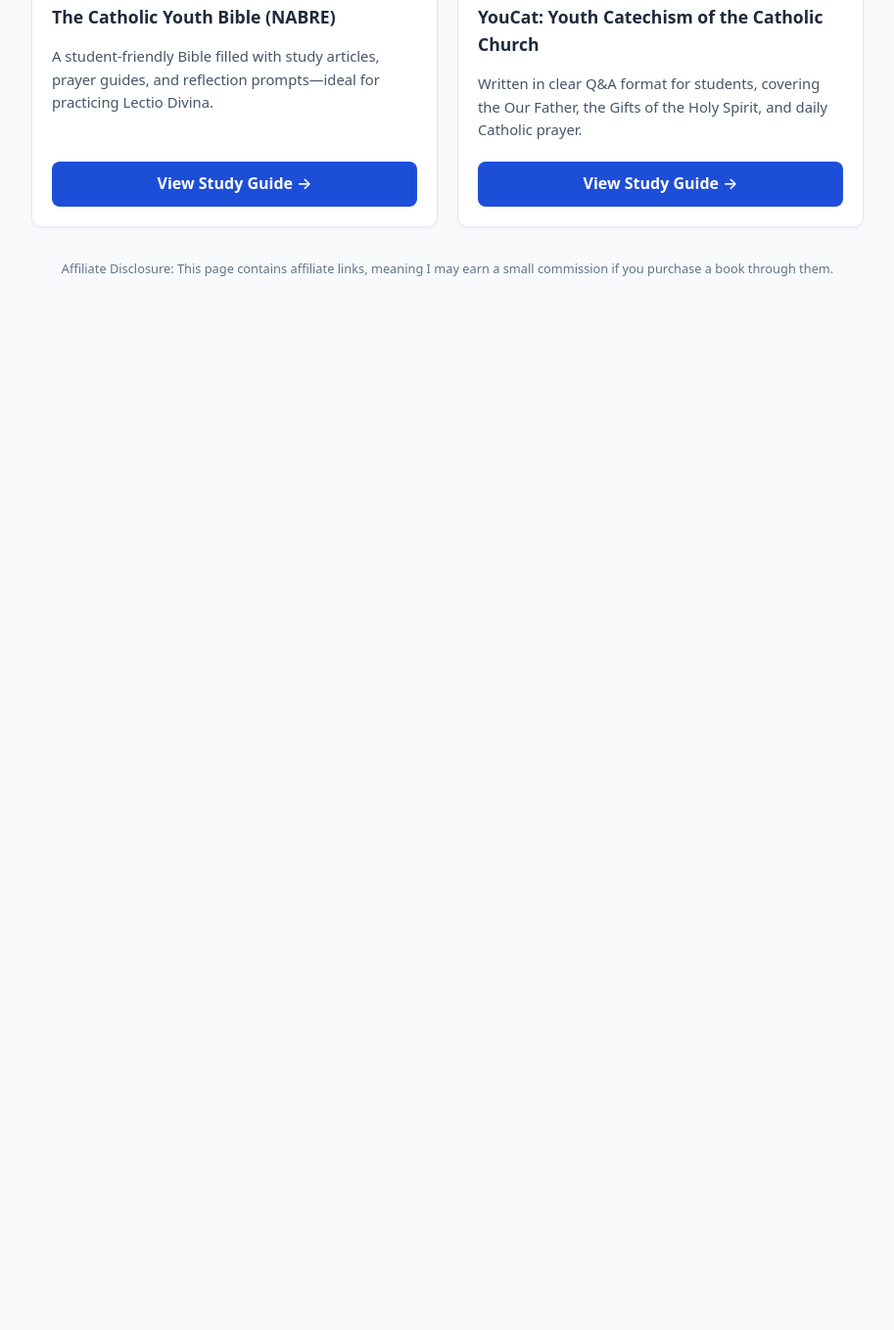
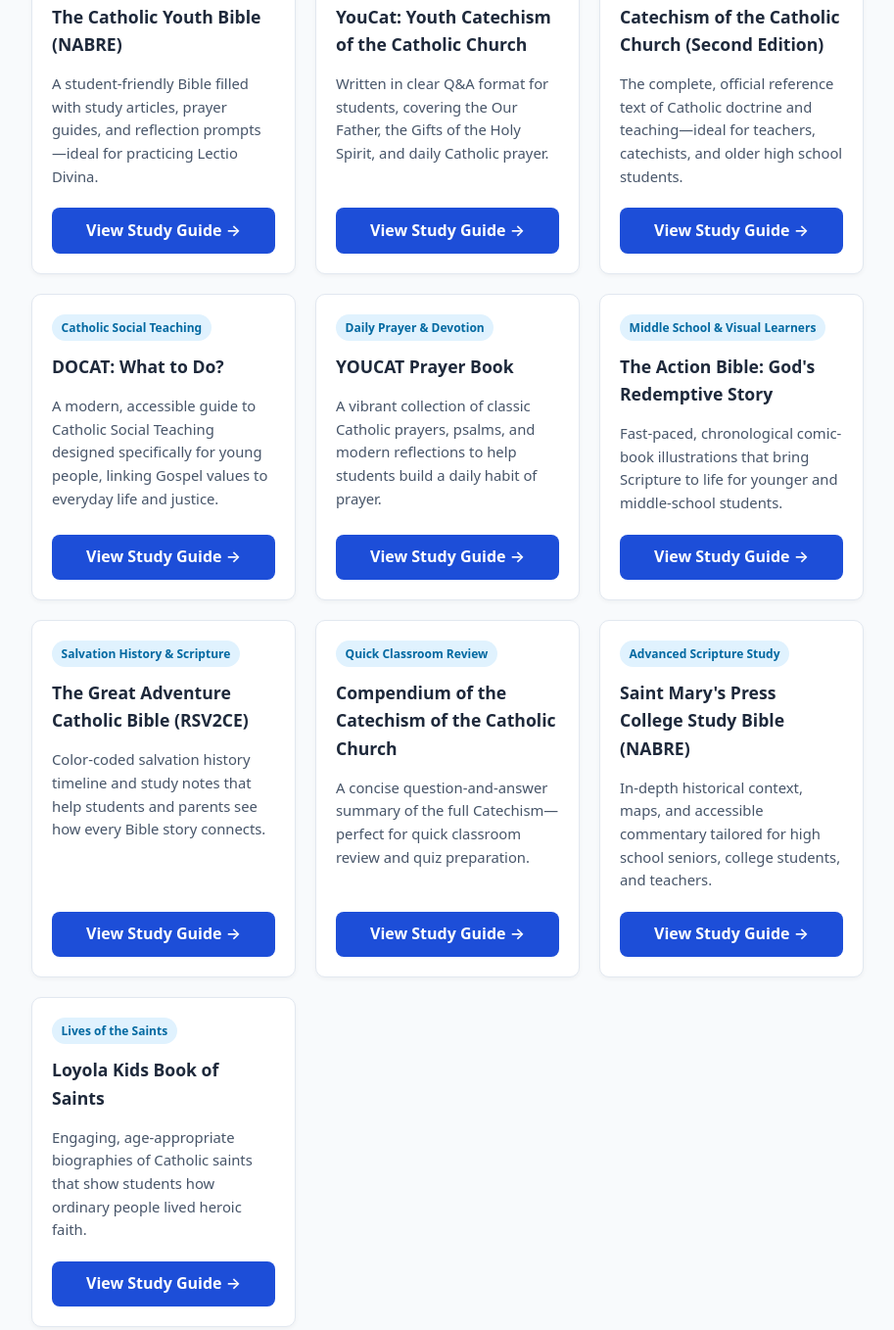
Before and after one commit to njoy-mund/catholic-game-students, a plain HTML site: page resources.html in a window 1280 px wide. Shown: the part 309-1667 px from the top of the page at 98% size, without its empty margins (183-1096 px from the left). Before the commit the page ends 800 px from the top, so only its background shows below. Drawn offline with Linux system fonts and the light colour scheme.

Commit message:
Add multiple book cards to resources.html
Added multiple book cards with titles and descriptions for various Catholic resources.

```diff
--- a/resources.html
+++ b/resources.html
@@ -115,9 +115,7 @@
         <!-- Replace # with your affiliate link once approved -->
         <a href="#" target="_blank" rel="noopener noreferrer" class="buy-btn">View Study Guide →</a>
       </div>
-      <!-- END BOOK CARD -->
-
-      <!-- BOOK CARD 2 -->
+  <!-- BOOK CARD 2 -->
       <div class="book-card">
         <div>
           <span class="chapter-tag">Chapter 9: Prayer &amp; Holy Spirit</span>
@@ -128,8 +126,89 @@
         <a href="#" target="_blank" rel="noopener noreferrer" class="buy-btn">View Study Guide →</a>
       </div>
 
+      <!-- BOOK CARD 3 -->
+      <div class="book-card">
+        <div>
+          <span class="chapter-tag">Teacher &amp; High School Reference</span>
+          <h3>Catechism of the Catholic Church (Second Edition)</h3>
+          <p>The complete, official reference text of Catholic doctrine and teaching—ideal for teachers, catechists, and older high school students.</p>
+        </div>
+        <a href="#" target="_blank" rel="noopener noreferrer" class="buy-btn">View Study Guide →</a>
+      </div>
+
+      <!-- BOOK CARD 4 -->
+      <div class="book-card">
+        <div>
+          <span class="chapter-tag">Catholic Social Teaching</span>
+          <h3>DOCAT: What to Do?</h3>
+          <p>A modern, accessible guide to Catholic Social Teaching designed specifically for young people, linking Gospel values to everyday life and justice.</p>
+        </div>
+        <a href="#" target="_blank" rel="noopener noreferrer" class="buy-btn">View Study Guide →</a>
+      </div>
+
+      <!-- BOOK CARD 5 -->
+      <div class="book-card">
+        <div>
+          <span class="chapter-tag">Daily Prayer &amp; Devotion</span>
+          <h3>YOUCAT Prayer Book</h3>
+          <p>A vibrant collection of classic Catholic prayers, psalms, and modern reflections to help students build a daily habit of prayer.</p>
+        </div>
+        <a href="#" target="_blank" rel="noopener noreferrer" class="buy-btn">View Study Guide →</a>
+      </div>
+
+      <!-- BOOK CARD 6 -->
+      <div class="book-card">
+        <div>
+          <span class="chapter-tag">Middle School &amp; Visual Learners</span>
+          <h3>The Action Bible: God's Redemptive Story</h3>
+          <p>Fast-paced, chronological comic-book illustrations that bring Scripture to life for younger and middle-school students.</p>
+        </div>
+        <a href="#" target="_blank" rel="noopener noreferrer" class="buy-btn">View Study Guide →</a>
+      </div>
+
+      <!-- BOOK CARD 7 -->
+      <div class="book-card">
+        <div>
+          <span class="chapter-tag">Salvation History &amp; Scripture</span>
+          <h3>The Great Adventure Catholic Bible (RSV2CE)</h3>
+          <p>Color-coded salvation history timeline and study notes that help students and parents see how every Bible story connects.</p>
+        </div>
+        <a href="#" target="_blank" rel="noopener noreferrer" class="buy-btn">View Study Guide →</a>
+      </div>
+
+      <!-- BOOK CARD 8 -->
+      <div class="book-card">
+        <div>
+          <span class="chapter-tag">Quick Classroom Review</span>
+          <h3>Compendium of the Catechism of the Catholic Church</h3>
+          <p>A concise question-and-answer summary of the full Catechism—perfect for quick classroom review and quiz preparation.</p>
+        </div>
+        <a href="#" target="_blank" rel="noopener noreferrer" class="buy-btn">View Study Guide →</a>
+      </div>
+
+      <!-- BOOK CARD 9 -->
+      <div class="book-card">
+        <div>
+          <span class="chapter-tag">Advanced Scripture Study</span>
+          <h3>Saint Mary's Press College Study Bible (NABRE)</h3>
+          <p>In-depth historical context, maps, and accessible commentary tailored for high school seniors, college students, and teachers.</p>
+        </div>
+        <a href="#" target="_blank" rel="noopener noreferrer" class="buy-btn">View Study Guide →</a>
+      </div>
+
+      <!-- BOOK CARD 10 -->
+      <div class="book-card">
+        <div>
+          <span class="chapter-tag">Lives of the Saints</span>
+          <h3>Loyola Kids Book of Saints</h3>
+          <p>Engaging, age-appropriate biographies of Catholic saints that show students how ordinary people lived heroic faith.</p>
+        </div>
+        <a href="#" target="_blank" rel="noopener noreferrer" class="buy-btn">View Study Guide →</a>
+      </div>
+
     </div>
   </main>
+
 <p style="margin-top: 2rem; font-size: 0.8rem; color: #64748b; text-align: center;">
       Affiliate Disclosure: This page contains affiliate links, meaning I may earn a small commission if you purchase a book through them.
     </p>
```
